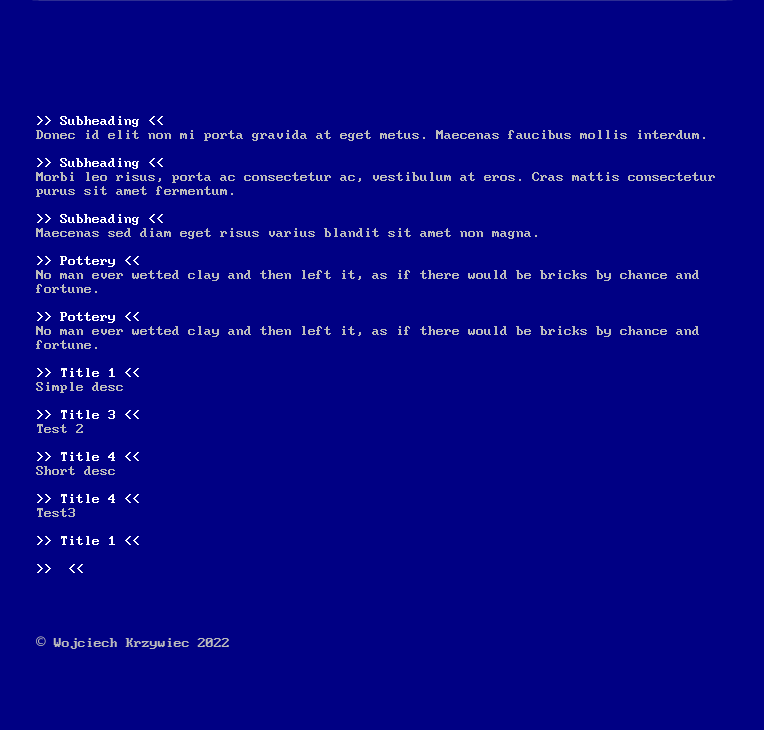
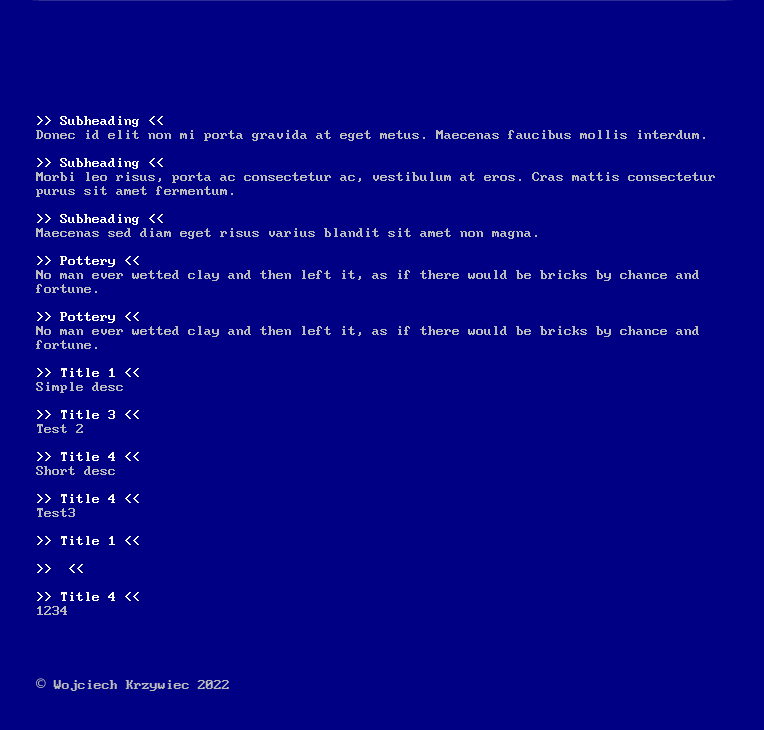
Before and after one commit to wkrzywiec/classic-den, a plain HTML site: page web-page/index.html in a window 1280 px wide. Shown: the part 631-1361 px from the top of the page, without its empty margins (254-1018 px from the left). Before the commit the page ends 1335 px from the top, so only its background shows below. Drawn offline with Linux system fonts and the light colour scheme.

Commit message:
add new entry

```diff
--- a/web-page/entries.html
+++ b/web-page/entries.html
@@ -43,4 +43,8 @@
   <h4></h4>
   <p></p>
  </div>
+ <div class="span6">
+  <h4>Title 4</h4>
+  <p>1234</p>
+ </div>
 </div>
```
